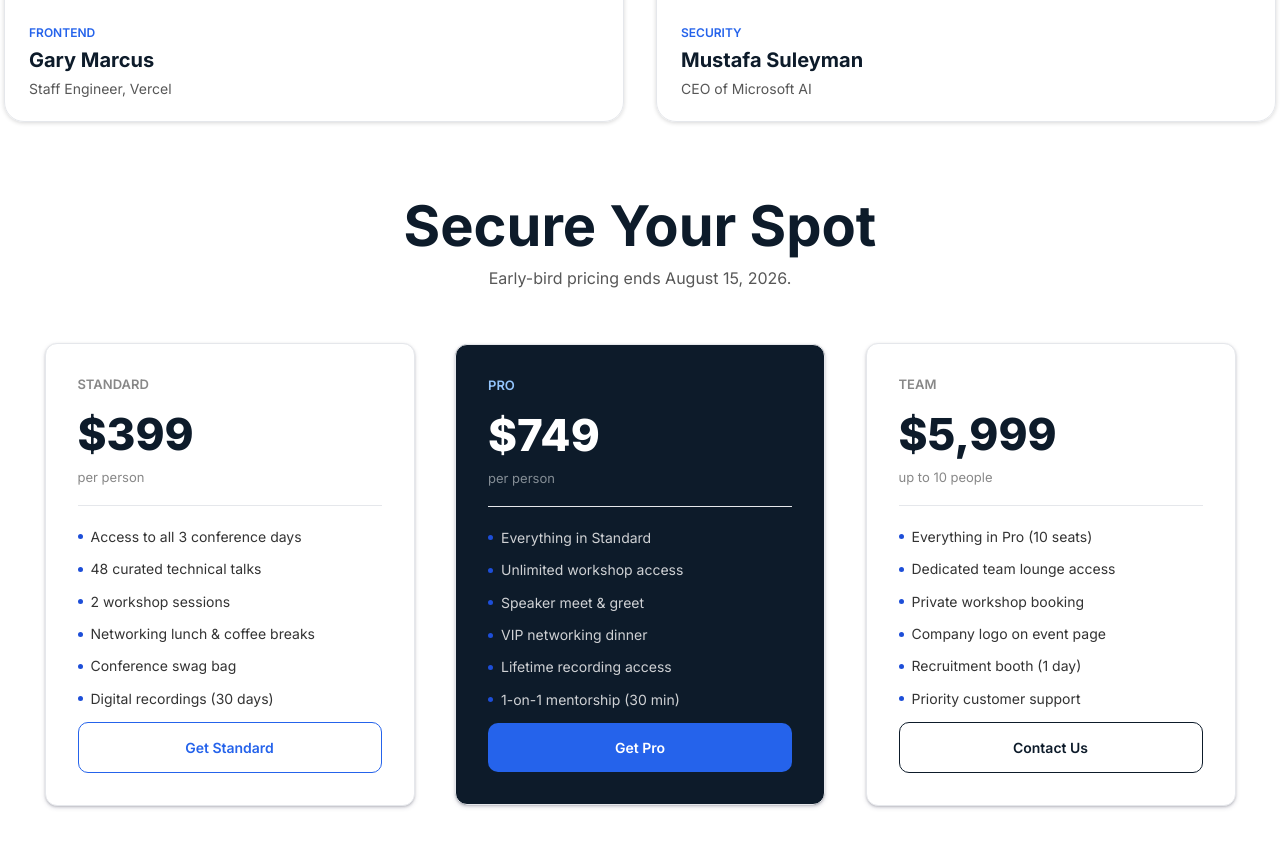
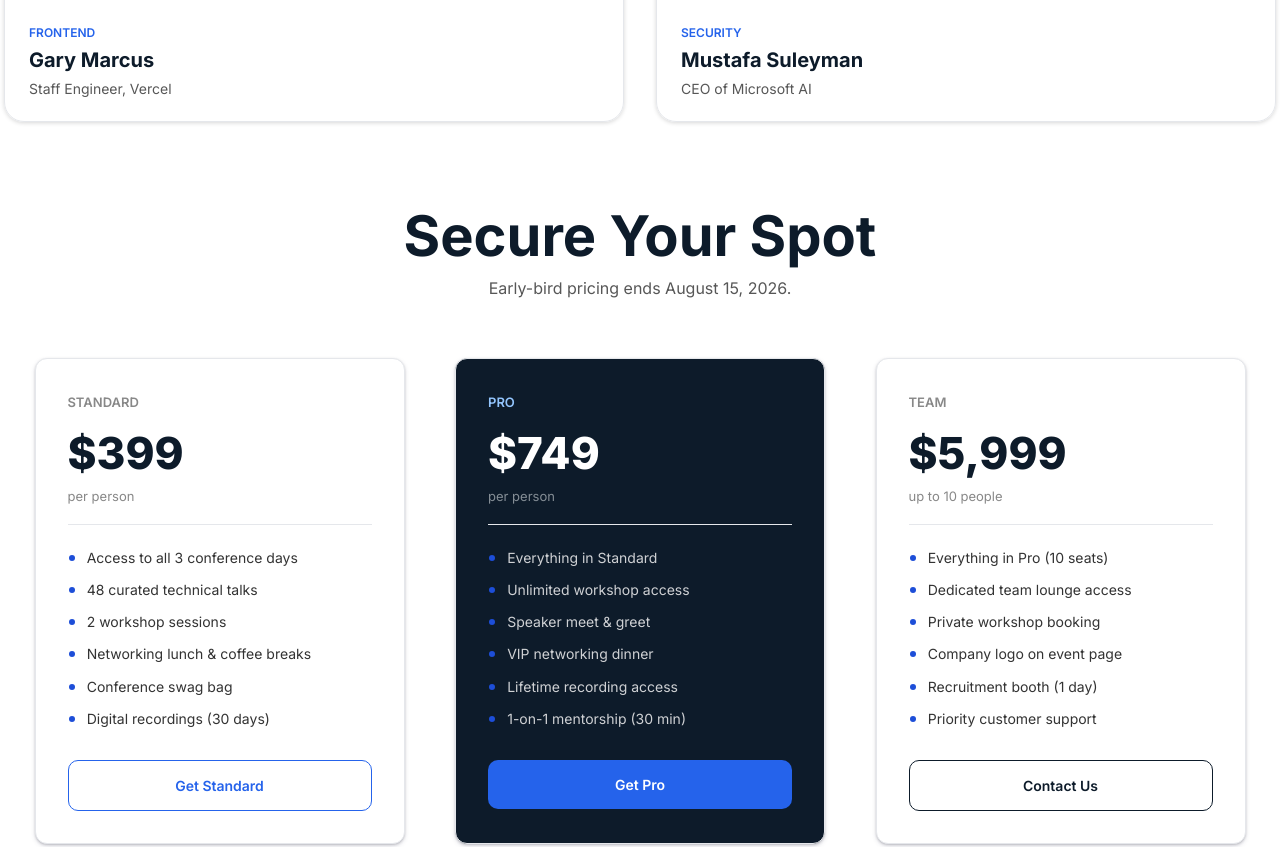
Before and after one commit to fayzur030/B14-A01-DevConf-2026, a plain HTML site: page index.html in a window 1280 px wide. Shown: the part 1840-2687 px from the top of the page. Drawn offline with Linux system fonts and the light colour scheme.

Commit message:
update: pricing card update

```diff
--- a/index.html
+++ b/index.html
@@ -116,139 +116,59 @@
       <!-- Speakers end -->
 
       <!--  Secure Your Spot (Pricing) Section start -->
-      <section class="container pricing-section">
-        <div class="pricing-header">
+
+      <section class="container">
+        <div class="pricing-card-header">
           <h1>Secure Your Spot</h1>
           <p>Early-bird pricing ends August 15, 2026.</p>
         </div>
 
-        <div class="pricing-cards">
-          <!-- Standard Plan -->
-          <div class="pricing-card standard-plan">
-            <div class="pricing-card-header">
-              <h3 class="card-type">Standard</h3>
+        <div class="pricing-card-container">
+          <!-- standard card -->
+          <div class="pricing-card">
+            <span class="card-type">Standard</span>
             <h1 class="price">$399</h1>
             <p class="per-text">per person</p>
-            </div>
             <hr />
-
-            <div class="pricing-features">
-              <div class="feature-item">
-                <div class="feature-dot"></div>
-                <p>Access to all 3 conference days</p>
-              </div>
-
-              <div class="feature-item">
-                <div class="feature-dot"></div>
-                <p>48 curated technical talks</p>
-              </div>
-
-              <div class="feature-item">
-                <div class="feature-dot"></div>
-                <p>2 workshop sessions</p>
-              </div>
-
-              <div class="feature-item">
-                <div class="feature-dot"></div>
-                <p>Networking lunch & coffee breaks</p>
-              </div>
-
-              <div class="feature-item">
-                <div class="feature-dot"></div>
-                <p>Conference swag bag</p>
-              </div>
-
-              <div class="feature-item">
-                <div class="feature-dot"></div>
-                <p>Digital recordings (30 days)</p>
-              </div>
-            </div>
-
+            <ul>
+              <li><p>Access to all 3 conference days</p></li>
+              <li><p>48 curated technical talks</p></li>
+              <li><p>2 workshop sessions</p></li>
+              <li><p>Networking lunch & coffee breaks</p></li>
+              <li><p>Conference swag bag</p></li>
+              <li><p>Digital recordings (30 days)</p></li>
+            </ul>
             <button class="standard-card-btn">Get Standard</button>
           </div>
-
-          <!-- Pro Plan -->
-          <div class="pricing-card pro-plan">
-            <div class="pricing-card-header">
-              <h3 class="card-type">Pro</h3>
+          <!-- card-pro -->
+          <div class="pricing-card pricing-card-pro">
+            <span class="card-type">Pro</span>
             <h1 class="price">$749</h1>
             <p class="per-text">per person</p>
-            </div>
             <hr />
-
-            <div class="pricing-features">
-              <div class="feature-item">
-                <div class="feature-dot"></div>
-                <p>Everything in Standard</p>
-              </div>
-
-              <div class="feature-item">
-                <div class="feature-dot"></div>
-                <p>Unlimited workshop access</p>
-              </div>
-
-              <div class="feature-item">
-                <div class="feature-dot"></div>
-                <p>Speaker meet & greet</p>
-              </div>
-
-              <div class="feature-item">
-                <div class="feature-dot"></div>
-                <p>VIP networking dinner</p>
-              </div>
-
-              <div class="feature-item">
-                <div class="feature-dot"></div>
-                <p>Lifetime recording access</p>
-              </div>
-
-              <div class="feature-item">
-                <div class="feature-dot"></div>
-                <p>1-on-1 mentorship (30 min)</p>
-              </div>
-            </div>
+            <ul>
+              <li><p>Everything in Standard</p></li>
+              <li><p>Unlimited workshop access</p></li>
+              <li><p>Speaker meet & greet</p></li>
+              <li><p>VIP networking dinner</p></li>
+              <li><p>Lifetime recording access</p></li>
+              <li><p>1-on-1 mentorship (30 min)</p></li>
+            </ul>
             <button class="pro-card-btn">Get Pro</button>
           </div>
-
-          <!-- Team Plan -->
-          <div class="pricing-card team-plan">
-            <div class="pricing-card-header">
-              <h3 class="card-type">Team</h3>
+          <div class="pricing-card">
+            <span class="card-type">Team</span>
             <h1 class="price">$5,999</h1>
             <p class="per-text">up to 10 people</p>
-            </div>
             <hr />
-            <div class="pricing-features">
-              <div class="feature-item">
-                <div class="feature-dot"></div>
-                <p>Everything in Pro (10 seats)</p>
-              </div>
-
-              <div class="feature-item">
-                <div class="feature-dot"></div>
-                <p>Dedicated team lounge access</p>
-              </div>
-
-              <div class="feature-item">
-                <div class="feature-dot"></div>
-                <p>Private workshop booking</p>
-              </div>
-
-              <div class="feature-item">
-                <div class="feature-dot"></div>
-                <p>Company logo on event page</p>
-              </div>
-
-              <div class="feature-item">
-                <div class="feature-dot"></div>
-                <p>Recruitment booth (1 day)</p>
-              </div>
-
-              <div class="feature-item">
-                <div class="feature-dot"></div>
-                <p>Priority customer support</p>
-              </div>
-            </div>
+            <ul>
+              <li><p>Everything in Pro (10 seats)</p></li>
+              <li><p>Dedicated team lounge access</p></li>
+              <li><p>Private workshop booking</p></li>
+              <li><p>Company logo on event page</p></li>
+              <li><p>Recruitment booth (1 day)</p></li>
+              <li><p>Priority customer support</p></li>
+            </ul>
             <button class="team-card-btn">Contact Us</button>
           </div>
         </div>
--- a/style.css
+++ b/style.css
@@ -178,17 +178,17 @@ header {
 
 /* Secure Your Spot (Pricing) Section start*/
 
-.pricing-section {
-  margin-top: 40px;
+.pricing-card-header {
+  margin-top: 50px;
+  text-align: center;
 }
-
-.pricing-header h1 {
+.pricing-card-header h1 {
   text-align: center;
   font-size: 56px;
   font-weight: 700;
   color: #0d1b2a;
 }
-.pricing-header p {
+.pricing-card-header p {
   text-align: center;
   font-size: 16px;
   font-weight: 400;
@@ -196,27 +196,16 @@ header {
   margin-top: 8px;
 }
 
-.pricing-cards {
+.pricing-card-container {
   display: flex;
-  align-items: center;
+  align-items: stretch;
   justify-content: space-evenly;
-  margin-top: 55px;
-}
-
-.feature-item {
-  display: flex;
-  align-items: center;
-  gap: 8px;
-}
-.feature-dot {
-  width: 5px;
-  height: 5px;
-  color: #1d4ed8;
-  border-radius: 24px;
-  background-color: #1d4ed8;
+  gap: 20px;
+  margin-top: 60px;
 }
 
 .pricing-card {
+  border: 1px solid gray;
   width: 370px;
   height: auto;
   border: 1px solid #e5e7eb;
@@ -229,6 +218,7 @@ header {
     rgba(0, 0, 0, 0.3) 0px 1px 3px -1px;
   transition: 0.35s;
 }
+
 .pricing-card:hover {
   box-shadow: rgba(0, 0, 0, 0.1) 0px 4px 12px;
   transform: translateY(-3px);
@@ -247,6 +237,7 @@ header {
   color: #0d1b2a;
   margin-top: 15px;
 }
+
 .per-text {
   font-size: 13px;
   font-weight: 400;
@@ -259,14 +250,40 @@ hr {
   border-top: 1px solid #e5e7eb;
   margin: 20px 0;
 }
-.feature-item {
+
+.pricing-card ul {
+  padding-left: 1.2rem;
+  margin-bottom: 20px;
+}
+.pricing-card ul li {
+  list-style-position: outside;
+  font-size: 18px;
+  line-height: 1.3;
+  color: #1d4ed8;
+}
+.pricing-card ul li p {
+  list-style-position: outside;
   margin-top: 10px;
+  font-size: 14px;
+  line-height: 1.3;
+  color: #333333;
 }
 
-.feature-item p {
-  font-size: 14px;
-  color: #333333;
-  line-height: 1.6;
+/* center card style */
+.pricing-card-pro {
+  background-color: #0d1b2a;
+}
+.pricing-card-pro .card-type {
+  color: #93c5fd;
+}
+.pricing-card-pro .price {
+  color: #ffffff;
+}
+.pricing-card-pro .per-text {
+  color: #848d95;
+}
+.pricing-card-pro ul li p {
+  color: #cfd1d4;
 }
 
 .standard-card-btn {
```
Lines whose indentation alone changed are shown as unchanged.
